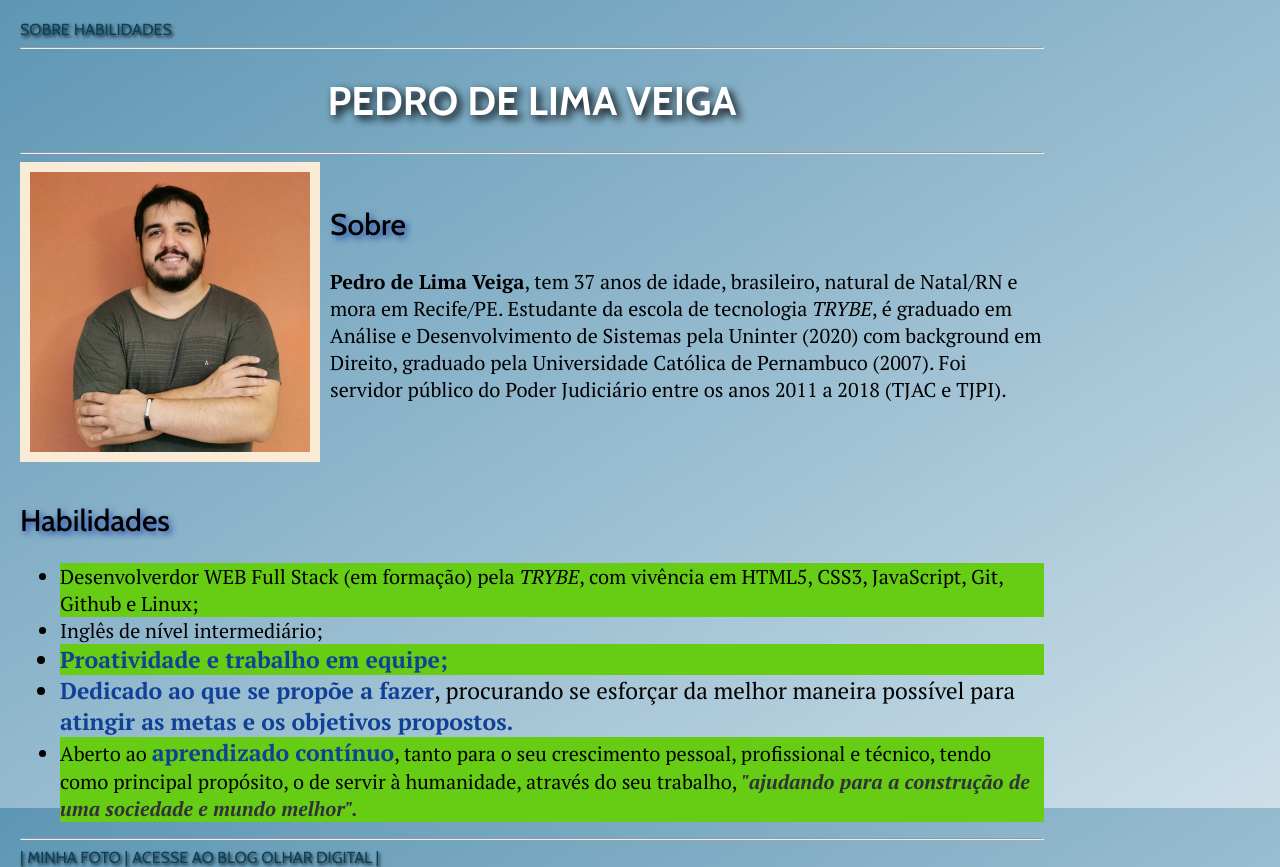
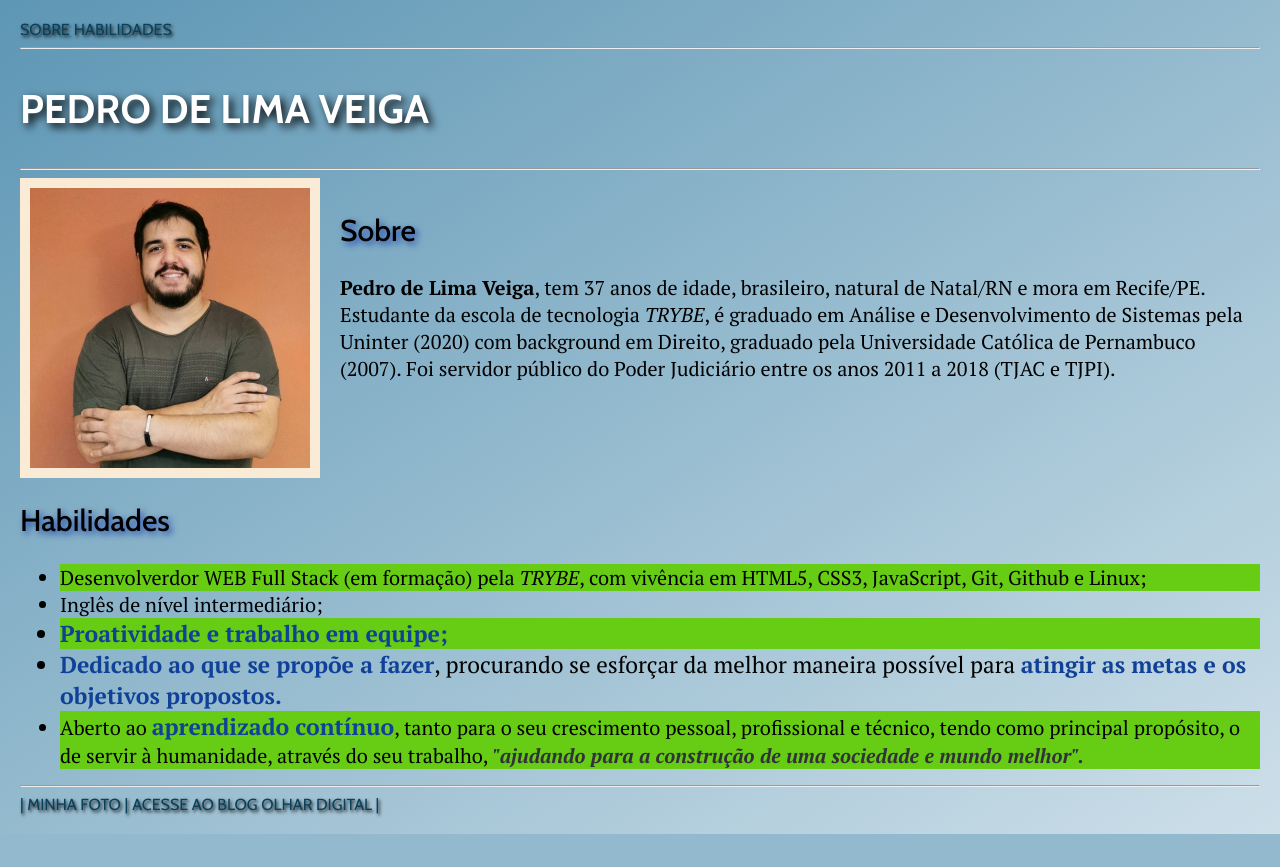
Before and after one commit to pedrodlveiga/pedroveigagithub.github.io, a plain HTML site: page index.html in a window 1280 px wide. After the commit the page ends 834 px from the top, so only its background shows below. Drawn offline with nearby package versions, Linux system fonts and the light colour scheme.

Commit message:
Ajustes na estilizaçao da pagina (CSS) para deixa-lo mais responsivo.

```diff
--- a/CSS/style.css
+++ b/CSS/style.css
@@ -1,6 +1,4 @@
 body{
-    width: 1024px;
-    height: 768px;
     margin: 20px;
     background-color: #93b9ce;
     background-image: linear-gradient(to bottom right, #5d96b4, rgb(205, 223, 233));
@@ -14,6 +12,11 @@ body{
     text-transform: uppercase;
     color: rgb(8, 65, 92);
     text-shadow: rgb(26, 25, 25) 0.1em 0.1em 0.2em;
+}
+
+.link-nav-top:hover{
+    color:antiquewhite;
+
 }
 
 #nome-titulo{
@@ -77,34 +80,38 @@ body{
     text-transform: uppercase;
     color: rgb(8, 65, 92);
     text-shadow: rgb(26, 25, 25) 0.1em 0.1em 0.2em;
+    display:inline-block;
+}
+
+.link-nav-bottom:hover{
+    color:antiquewhite;
+
 }
 
 .meu-nome{
     text-align: center;
-
-}
-
-.div-foto-sobre{
-    height: 300px;
-
+    display: inline-block;
 
 }
 
 .foto-perfil{
-    float:left;
     height: 280px;
-    width: auto;
+    width: 280px;
     padding: 10px;
     background-color: antiquewhite;
-    position: absolute;
 
 }
 
+.div-foto{
+    float: left;
+    height: 300px;
+    width: 300px;
+    padding-right: 20px;
+}
+
 .div-sobre{
-    padding-top: 20px;
-    padding-bottom: 20px;
-    margin-left: 310px;
-
+    padding-top: 10px;
+    padding-bottom: 60px;
 
 }
 
@@ -113,7 +120,6 @@ body{
 
 }
 
-
 ul li:nth-child(odd){
     background-color: rgb(103, 204, 20);
 }
```
Also changed, not shown: index.html (+1 -1 lines).
